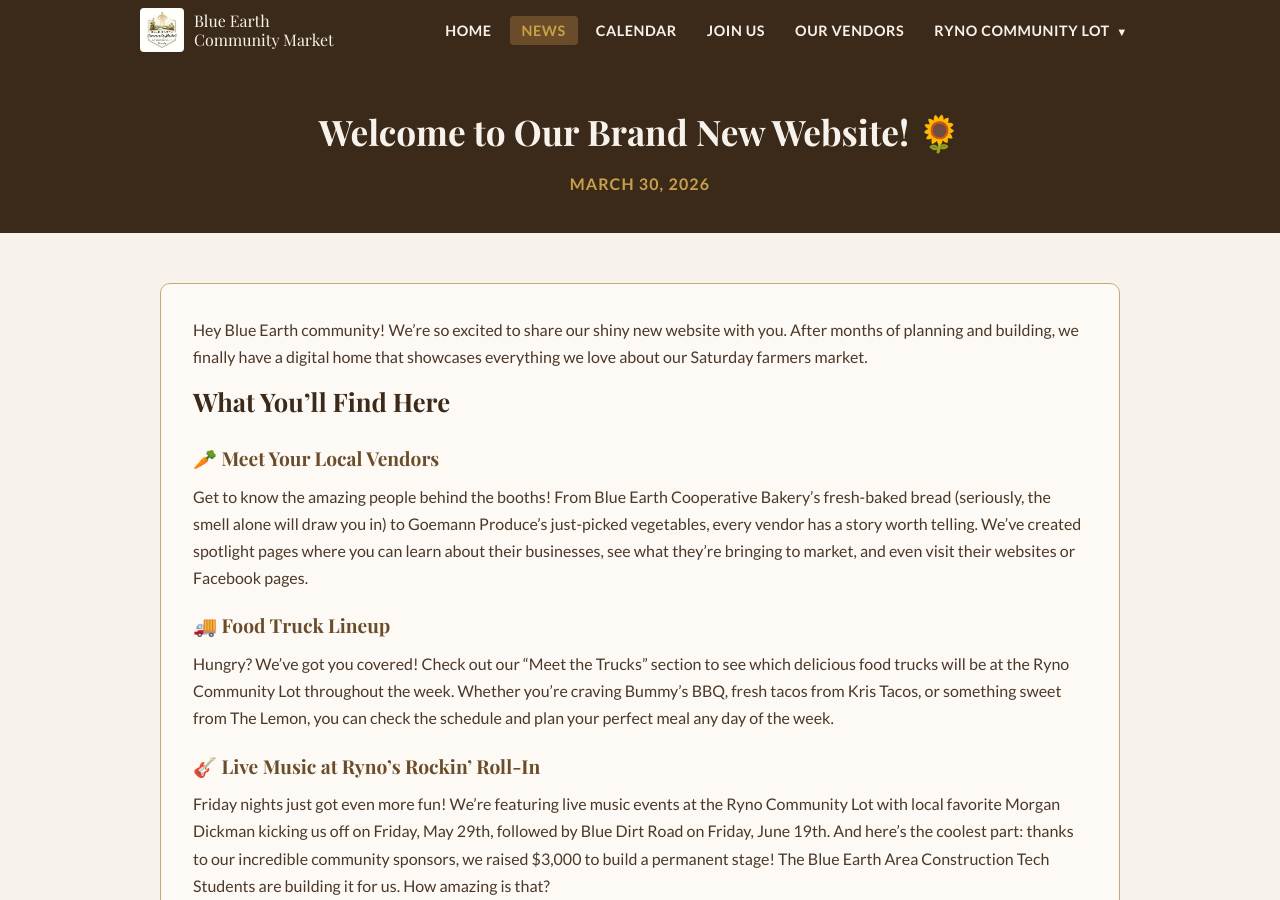
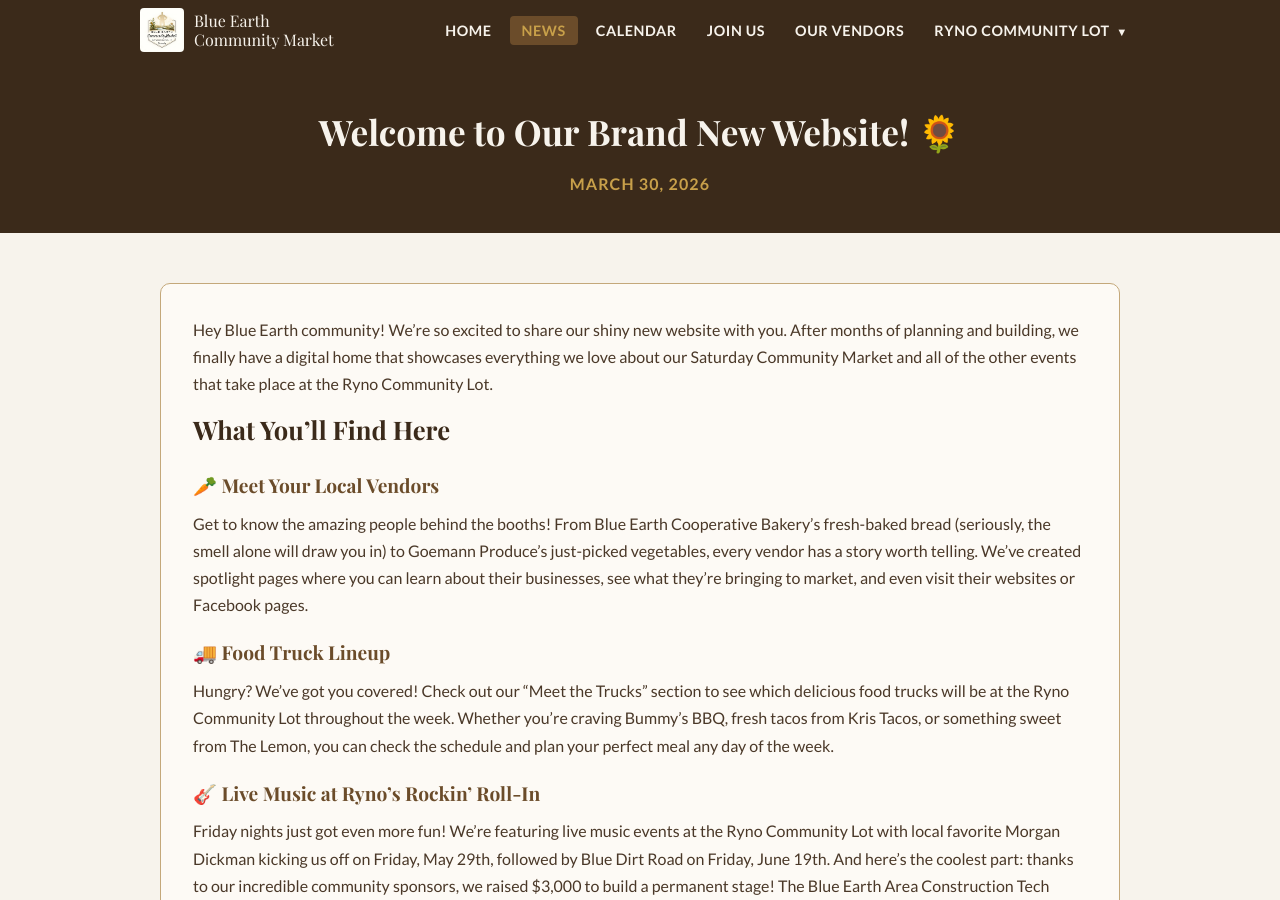
Before and after one commit to blueearthcommunitymarket/blueearthcommunitymarket.github.io, a Jekyll site: the page built from _posts/2026-03-30-welcome-to-our-new-website.md, in a window 1280 px wide and 900 px high. Built offline with Jekyll 4.4.1, drawn with Linux system fonts in a browser that asks for light colours; some web fonts are replaced.

Commit message:
Update blog intro to include all Ryno Community Lot events, not just Saturday market

```diff
--- a/_posts/2026-03-30-welcome-to-our-new-website.md
+++ b/_posts/2026-03-30-welcome-to-our-new-website.md
@@ -4,7 +4,7 @@
 date: 2026-03-30
 ---
 
-Hey Blue Earth community! We're so excited to share our shiny new website with you. After months of planning and building, we finally have a digital home that showcases everything we love about our Saturday farmers market.
+Hey Blue Earth community! We're so excited to share our shiny new website with you. After months of planning and building, we finally have a digital home that showcases everything we love about our Saturday Community Market and all of the other events that take place at the Ryno Community Lot.
 
 ## **What You'll Find Here**
 
```
